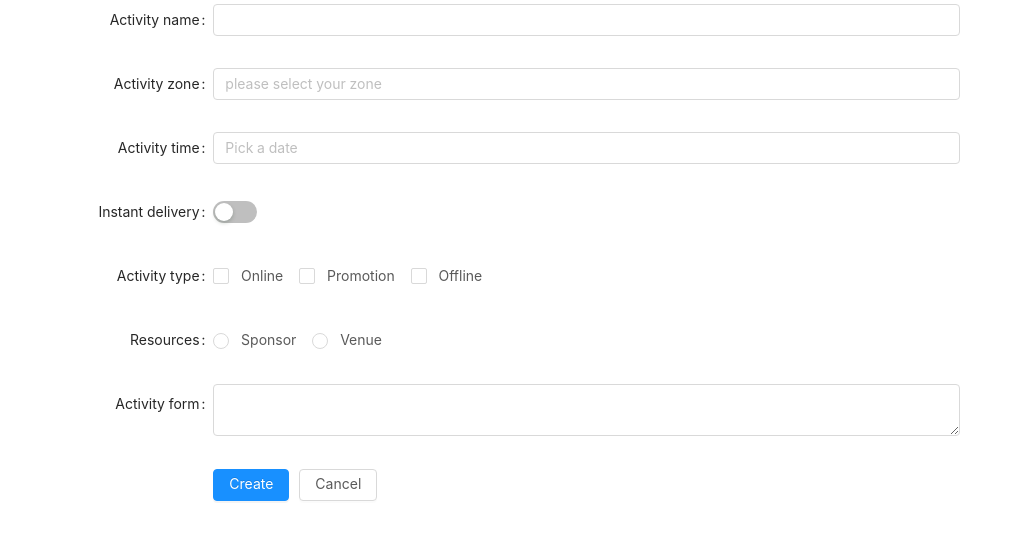
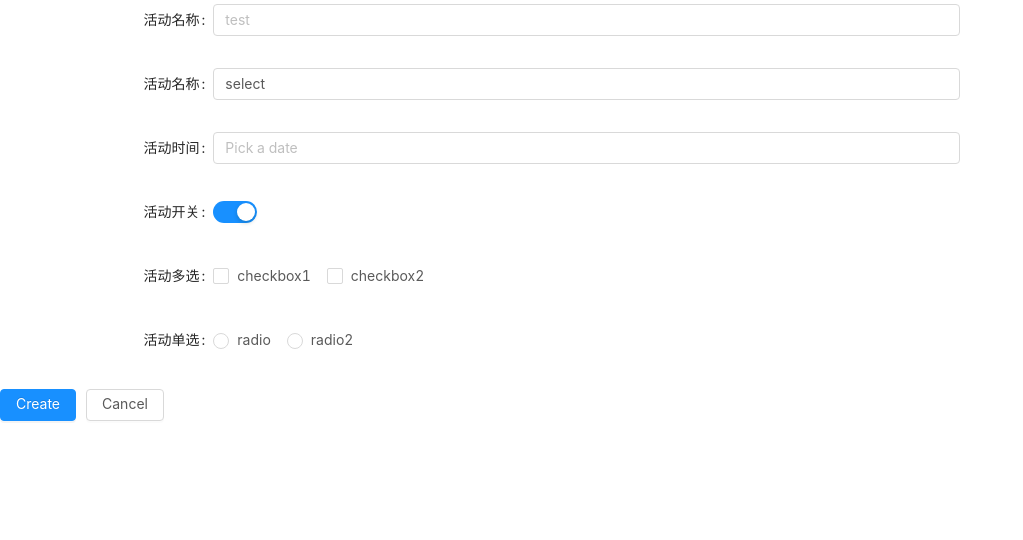
Before and after one commit to iiiJr/configurableForms, a Vue app: page / in a window 1280 px wide. Shown: the top 540 px of the page, without its empty margins (0-1023 px from the left). Built offline with nearby package versions, Linux system fonts and the light colour scheme.

Commit message:
:sparkles: 表单建立成功并可log出数据

```diff
--- a/package.json
+++ b/package.json
@@ -10,6 +10,7 @@
   "dependencies": {
     "ant-design-vue": "^1.7.6",
     "core-js": "^3.6.5",
+    "jsoneditor": "^9.5.2",
     "vue": "^2.6.11",
     "vue-router": "^3.2.0",
     "vuex": "^3.4.0"
--- /dev/null
+++ b/src/components/formList.vue
@@ -0,0 +1,117 @@
+<!--  -->
+<template>
+  <a-form-model :label-col="labelCol" :wrapper-col="wrapperCol">
+    <a-form-model-item
+      v-for="(item, index) in formList"
+      :key="index"
+      :label="item.formLabel"
+    >
+      <a-input
+        v-if="item.componentName == 'a-input'"
+        v-model="item.value"
+        :placeholder="item.placeholder"
+      />
+      <a-select
+        v-if="item.componentName == 'a-select'"
+        v-model="item.value"
+        :placeholder="item.placeholder"
+      >
+        <a-select-option
+          v-for="(option, index) in item.options"
+          :label="option.label"
+          :value="option.value"
+          :key="index"
+          >{{ option.value }}
+        </a-select-option>
+      </a-select>
+      <a-date-picker
+        v-if="item.componentName == 'a-data-picker'"
+        v-model="item.value"
+        show-time
+        type="date"
+        placeholder="Pick a date"
+        style="width: 100%"
+      />
+      <a-switch
+        v-if="item.componentName == 'a-switch'"
+        v-model="item.value"
+      ></a-switch>
+      <a-checkbox-group
+        v-if="item.componentName == 'a-checkbox-group'"
+        v-model="item.type"
+      >
+        <a-checkbox
+          v-for="(checkbox, index) in item.groups"
+          :key="index"
+          :value="checkbox.index"
+          :name="checkbox.type"
+          >{{ checkbox.name }}
+        </a-checkbox>
+      </a-checkbox-group>
+      <a-radio-group
+        v-if="item.componentName == 'a-radio-group'"
+        v-model="item.value"
+      >
+        <a-radio
+          v-for="(radio, index) in item.groups"
+          :key="index"
+          :value="radio.name"
+          :name="radio.name"
+          >{{ radio.name }}
+        </a-radio>
+      </a-radio-group>
+      <!-- 个性化 -->
+    </a-form-model-item>
+    <slot></slot>
+  </a-form-model>
+</template>
+
+<script>
+//api文档自动生成模板
+/**
+ * @api {get} /user/:id Request User information
+ * @apiName GetUser
+ * @apiGroup User
+ *
+ * @apiParam {Number} id Users unique ID.
+ *
+ * @apiSuccess {String} firstname Firstname of the User.
+ * @apiSuccess {String} lastname  Lastname of the User.
+ */
+
+export default {
+  components: {},
+  props: {
+    formList: {
+      type: Array,
+    },
+  },
+  data() {
+    return {
+      labelCol: { span: 4 },
+      wrapperCol: { span: 14 },
+    };
+  },
+  //监听属性 类似于data概念
+  computed: {},
+  //监控data中的数据变化
+  watch: {},
+
+  methods: {},
+  //生命周期 - 创建完成（可以访问当前this实例）
+  created() {},
+  //生命周期 - 挂载完成（可以访问DOM元素）
+  mounted() {},
+  beforeCreate() {},
+  beforeMount() {},
+  beforeUpdate() {},
+  updated() {},
+  beforeDestroy() {},
+  destroyed() {},
+  //如果页面有keep-alive缓存功能，这个函数会触发
+  activated() {},
+};
+</script>
+<style lang="scss" scoped>
+//@import url(); 引入公共css类
+</style>
--- a/src/views/Index.vue
+++ b/src/views/Index.vue
@@ -1,70 +1,95 @@
 <template>
-  <a-form-model :model="form" :label-col="labelCol" :wrapper-col="wrapperCol">
-    <a-form-model-item label="Activity name">
-      <a-input v-model="form.name" />
-    </a-form-model-item>
-    <a-form-model-item label="Activity zone">
-      <a-select v-model="form.region" placeholder="please select your zone">
-        <a-select-option value="shanghai"> Zone one </a-select-option>
-        <a-select-option value="beijing"> Zone two </a-select-option>
-      </a-select>
-    </a-form-model-item>
-    <a-form-model-item label="Activity time">
-      <a-date-picker
-        v-model="form.date1"
-        show-time
-        type="date"
-        placeholder="Pick a date"
-        style="width: 100%"
-      />
-    </a-form-model-item>
-    <a-form-model-item label="Instant delivery">
-      <a-switch v-model="form.delivery" />
-    </a-form-model-item>
-    <a-form-model-item label="Activity type">
-      <a-checkbox-group v-model="form.type">
-        <a-checkbox value="1" name="type"> Online </a-checkbox>
-        <a-checkbox value="2" name="type"> Promotion </a-checkbox>
-        <a-checkbox value="3" name="type"> Offline </a-checkbox>
-      </a-checkbox-group>
-    </a-form-model-item>
-    <a-form-model-item label="Resources">
-      <a-radio-group v-model="form.resource">
-        <a-radio value="1"> Sponsor </a-radio>
-        <a-radio value="2"> Venue </a-radio>
-      </a-radio-group>
-    </a-form-model-item>
-    <a-form-model-item label="Activity form">
-      <a-input v-model="form.desc" type="textarea" />
-    </a-form-model-item>
-    <a-form-model-item :wrapper-col="{ span: 14, offset: 4 }">
-      <a-button type="primary" @click="onSubmit"> Create </a-button>
-      <a-button style="margin-left: 10px"> Cancel </a-button>
-    </a-form-model-item>
-    <!-- 个性化 -->
-    <slot></slot>
-  </a-form-model>
+  <div>
+    <DynamicForm :formList="formDataList">
+      <a-form-model-item>
+        <a-button type="primary" @click="onSubmit"> Create </a-button>
+        <a-button style="margin-left: 10px"> Cancel </a-button>
+      </a-form-model-item>
+    </DynamicForm>
+  </div>
 </template>
 <script>
+import DynamicForm from "../components/formList.vue";
 export default {
   data() {
     return {
-      labelCol: { span: 4 },
-      wrapperCol: { span: 14 },
-      form: {
-        name: "",
-        region: undefined,
-        date1: undefined,
-        delivery: false,
-        type: [],
-        resource: "",
-        desc: "",
-      },
+      formDataList: [
+        {
+          componentName: "a-input",
+          formLabel: "活动名称",
+          value: "",
+          placeholder: "test",
+        },
+        {
+          componentName: "a-select",
+          formLabel: "活动名称",
+          value: "select",
+          placeholder: "select one",
+          options: [
+            {
+              label: "options",
+              value: "111",
+            },
+            {
+              label: "options",
+              value: "222",
+            },
+          ],
+        },
+        {
+          componentName: "a-data-picker",
+          formLabel: "活动时间",
+          value: undefined,
+          placeholder: "picker",
+        },
+        {
+          componentName: "a-switch",
+          formLabel: "活动开关",
+          value: true,
+        },
+        {
+          componentName: "a-checkbox-group",
+          formLabel: "活动多选",
+          type: [],
+          groups: [
+            {
+              index: 1,
+              name: "checkbox1",
+              type: "type",
+            },
+            {
+              index: 2,
+              name: "checkbox2",
+              type: "type",
+            },
+          ],
+        },
+        {
+          componentName: "a-radio-group",
+          formLabel: "活动单选",
+          value: "a-radio-group",
+          groups: [
+            {
+              name: "radio",
+            },
+            {
+              name: "radio2",
+            },
+          ],
+        },
+      ],
     };
+  },
+  components: {
+    // 使用动态表单组件
+    DynamicForm,
   },
   methods: {
     onSubmit() {
-      console.log("submit!", this.form);
+      const formValueList = this.formDataList;
+      console.log(formValueList);
+      const jsonList = JSON.stringify(formValueList);
+      console.log(jsonList);
     },
   },
 };
```
Also changed, not shown: src/components/JSONEditor.vue (added, +53 -0 lines), 1 other file (tests, documents, lock files or other folders).
